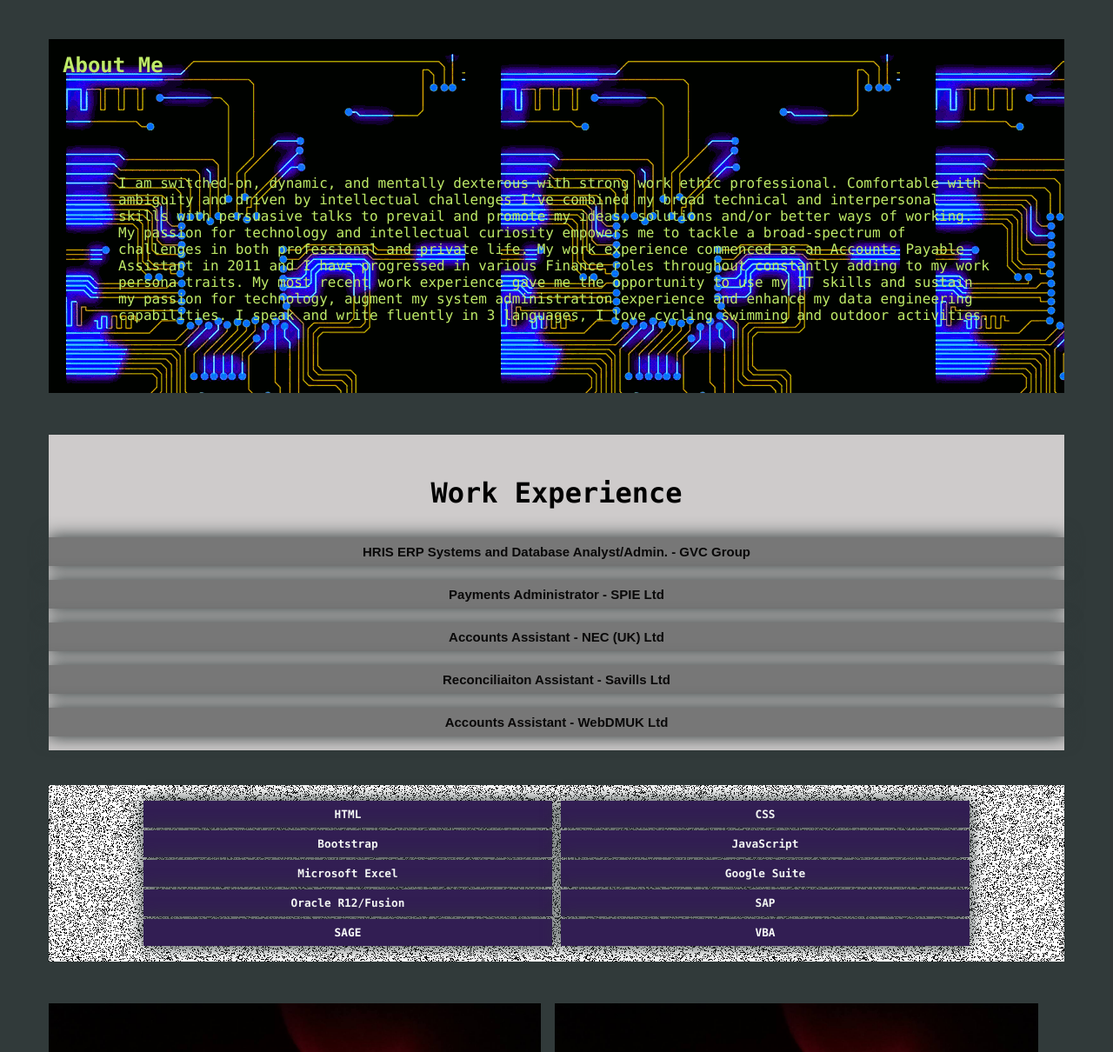
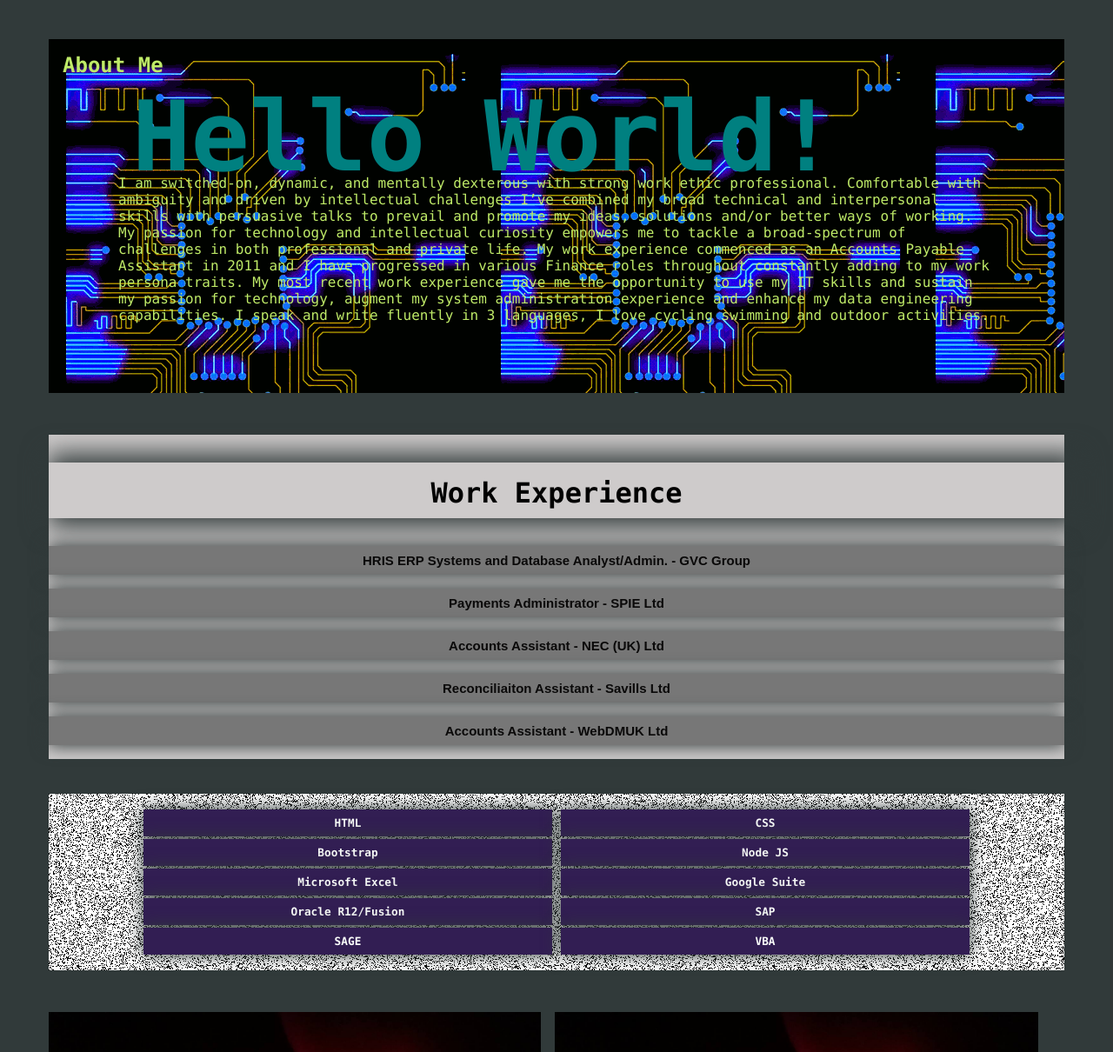
Before and after one commit to denatategyrus/firstresume, a website: page index.html in a window 1280 px wide. Shown: the part 508-1718 px from the top of the page at 87% size. Drawn offline with Linux system fonts and the light colour scheme.

Commit message:
commit updates

```diff
--- a/index.html
+++ b/index.html
@@ -142,7 +142,7 @@
         <div class="skill-item">HTML</div>
         <div class="skill-item">CSS</div>
         <div class="skill-item">Bootstrap</div>
-        <div class="skill-item">JavaScript</div>
+        <div class="skill-item">Node JS</div>
         <div class="skill-item">Microsoft Excel</div>
         <div class="skill-item">Google Suite</div>
         <div class="skill-item">Oracle R12/Fusion</div>
--- a/main.css
+++ b/main.css
@@ -2,22 +2,18 @@
 
 body {
   font-family: consolas;
-
   background-color: #313a3a;
 }
 .main {
   margin: 3rem;
 }
-.profile-pic {
-  margin-top: 14.5rem;
-  position: absolute;
-}
-/*margin-left: 19rem;}*/
 
 .home-title {
   color: teal;
   font-size: 7rem;
-  margin: auto;
+  margin-top: 37rem;
+  margin-left: 9rem;
+  position: absolute;
 }
 
 .home-header {
@@ -75,7 +71,14 @@ body {
   padding-top: 1rem;
   background-color: rgb(206, 203, 203);
 }
-.work-experience{text-align: center; font-size: 2rem;}
+.work-experience {
+  text-align: center;
+  font-size: 2rem;
+  box-shadow: 9px 0 30px 10px #313a3a;
+  height: 3rem;
+  padding-top: 1rem;
+  margin-top: 1rem;
+}
 
 .collapsible {
   box-shadow: 0 0 20px 1px #313a3a;
```
